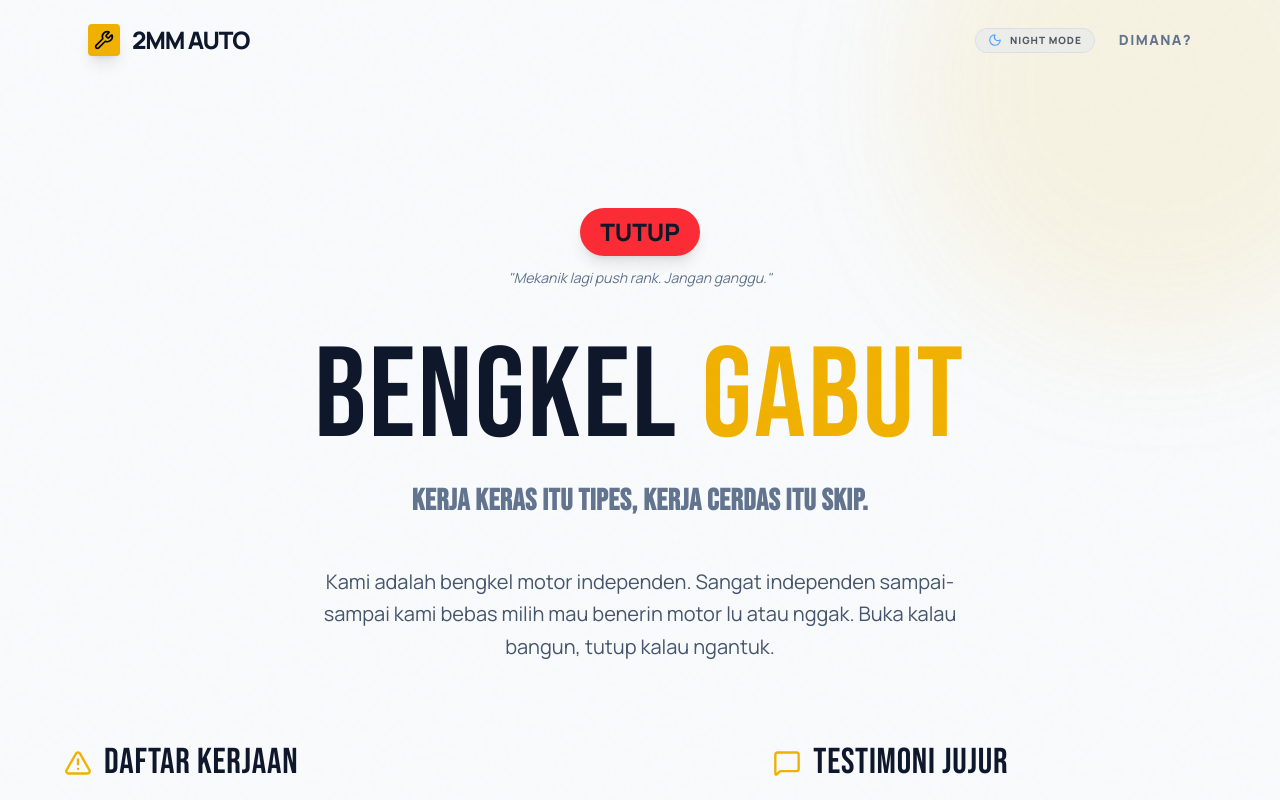
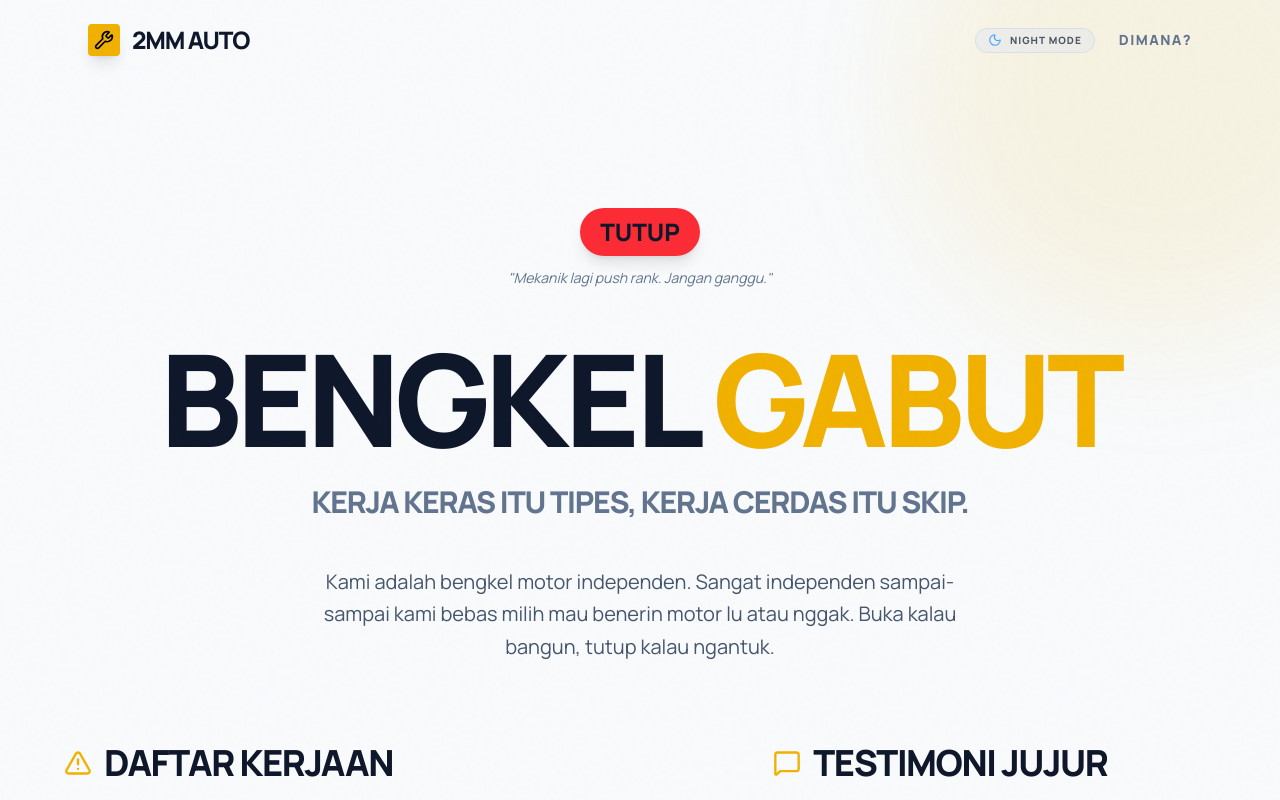
Before and after one commit to neflalabs/2mmauto, a React (Vite) app: page / in a window 1280 px wide. Shown: the top 800 px of the page. Built offline with nearby package versions, Linux system fonts and the light colour scheme.

Commit message:
fix: unify to single font family (Manrope) for better load performance

```diff
--- a/src/index.css
+++ b/src/index.css
@@ -8,7 +8,7 @@
     --card-border: #e2e8f0;
     --accent: #eab308;
 
-    font-family: 'Manrope', sans-serif;
+    font-family: 'Manrope';
     line-height: 1.5;
     font-weight: 400;
 }
@@ -33,8 +33,9 @@ h1,
 h2,
 h3,
 .display-font {
-    font-family: 'Bebas Neue', cursive;
-    letter-spacing: 0.02em;
+    font-family: 'Manrope';
+    font-weight: 800;
+    letter-spacing: -0.04em;
     line-height: 1.1;
 }
 
--- a/src/main.jsx
+++ b/src/main.jsx
@@ -7,7 +7,6 @@ import './index.css'
 import "@fontsource/manrope/400.css";
 import "@fontsource/manrope/600.css";
 import "@fontsource/manrope/800.css";
-import "@fontsource/bebas-neue/400.css";
 
 ReactDOM.createRoot(document.getElementById('root')).render(
     <React.StrictMode>
```
